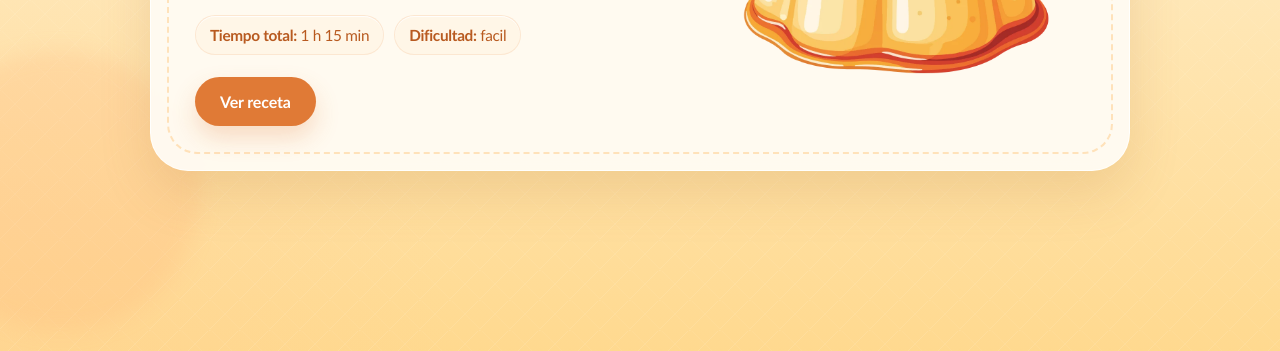
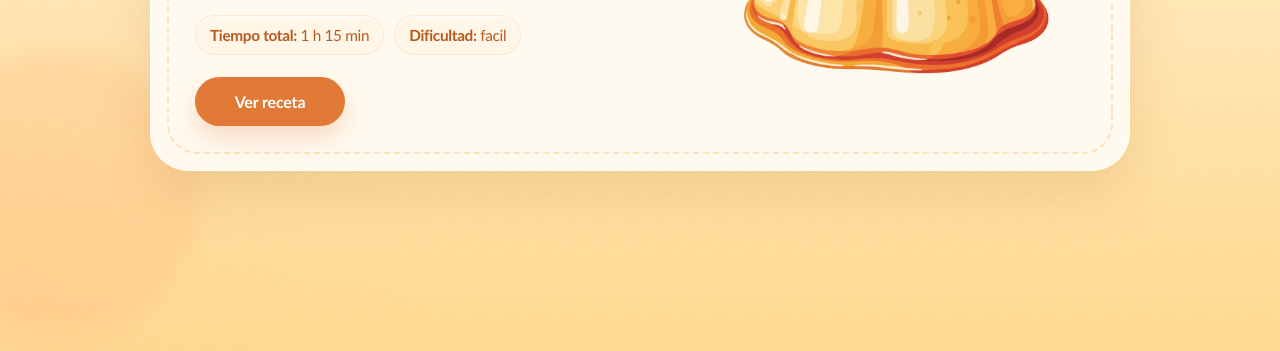
Before and after one commit to briseed/flancitodebri, a plain HTML site: page index.html in a window 1280 px wide. Shown: the part 449-800 px from the top of the page. Drawn offline with Linux system fonts and the light colour scheme; a web font is replaced by a local one.

Commit message:
ahora si

```diff
--- a/styles.css
+++ b/styles.css
@@ -148,7 +148,7 @@ h1 {
 
 .actions {
   display: flex;
-  flex-wrap: wrap;
+  flex-wrap: nowrap;
   gap: 12px;
   align-items: center;
 }
@@ -188,8 +188,9 @@ h1 {
   box-shadow: 0 10px 20px rgba(255, 199, 143, 0.28);
 }
 
+.actions .recipe-button,
 .actions .copy-button {
-  min-width: 156px;
+  min-width: 150px;
   white-space: nowrap;
   text-align: center;
 }
@@ -461,6 +462,10 @@ button:disabled {
     inset: 12px;
   }
 
+  .actions {
+    flex-wrap: wrap;
+  }
+
   .servings-controls {
     flex-direction: column;
     align-items: stretch;
```
